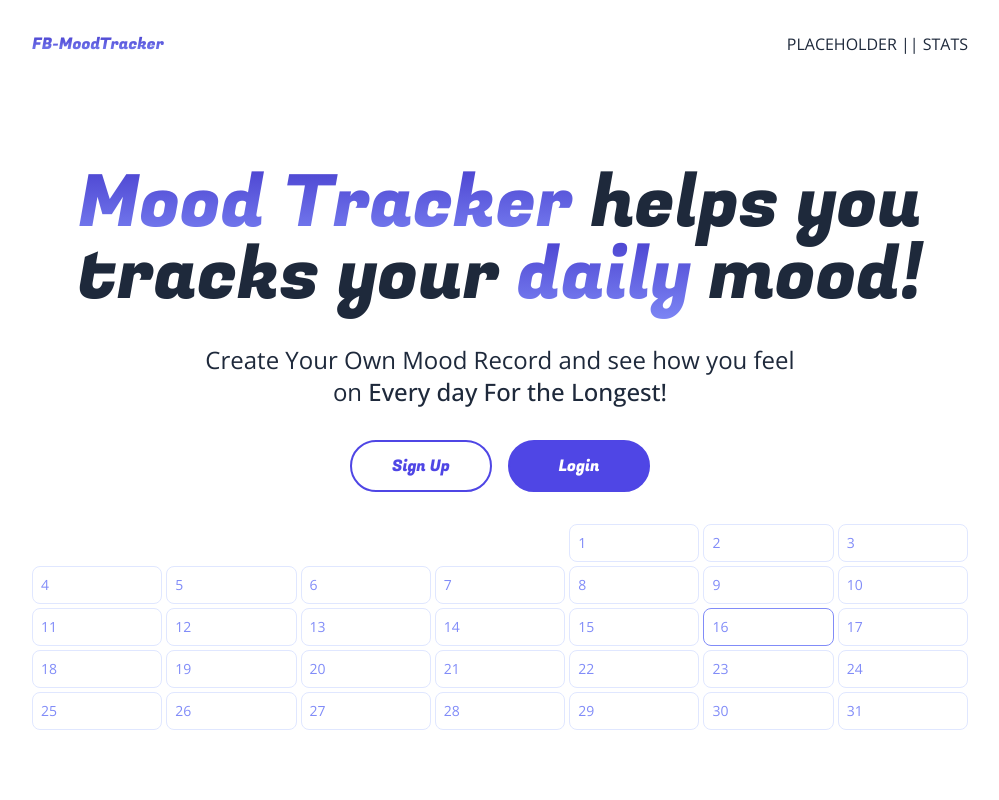
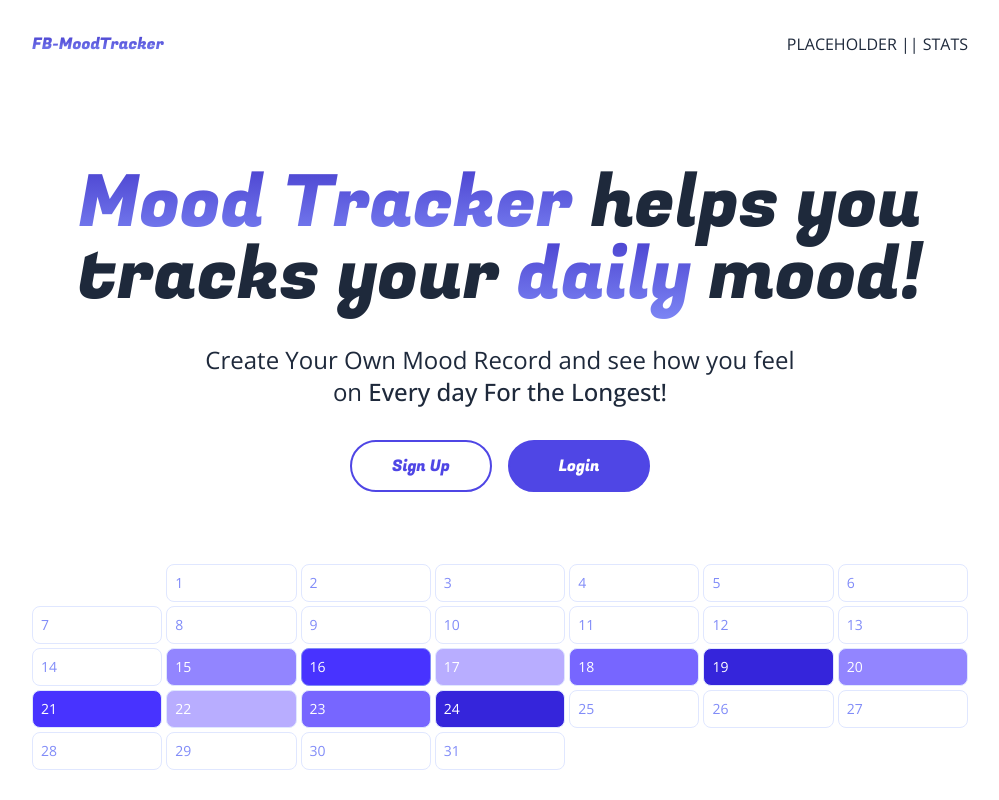
Before and after one commit to zidane-arkan/moodtracker-nexjs, a Next.js app: page / in a window 1280 px wide. Shown: the top 800 px of the page, without its empty margins (140-1139 px from the left). Built offline with nearby package versions, Linux system fonts and the light colour scheme.

Commit message:
update calender with dataset

```diff
--- a/app/layout.tsx
+++ b/app/layout.tsx
@@ -1,5 +1,6 @@
 import type { Metadata } from "next";
 import { Fugaz_One, Open_Sans } from "next/font/google";
+import Link from "next/link";
 import "./globals.css";
 
 const openSans = Open_Sans({ subsets: ["latin"] });
@@ -17,7 +18,11 @@ export default function RootLayout({
 }>) {
   const header = (
     <header className="p-4 sm:p-8 flex items-center justify-between">
-      <h1 className={`${fugazOne.className} text-gradient`}>FB-MoodTracker</h1>
+      <Link href="/">
+        <h1 className={`${fugazOne.className} text-gradient`}>
+          FB-MoodTracker
+        </h1>
+      </Link>
       <div className="flex items-center justify-between">
         PLACEHOLDER || STATS
       </div>
--- a/components/Calender.tsx
+++ b/components/Calender.tsx
@@ -1,5 +1,6 @@
 import React from "react";
 import { Fugaz_One } from "next/font/google";
+import { gradients, baseRating, demoData } from "@/utils/index.js";
 
 const months = {
   January: "Jan",
@@ -29,9 +30,10 @@ const dayList = [
 
 const fugaz = Fugaz_One({ subsets: ["latin"], weight: ["400"] });
 
-export default function Calender() {
+export default function Calender(props: any) {
+  const { demo } = props;
   const year = 2024;
-  const month = "August";
+  const month = "July";
   const monthNow = new Date(year, Object.keys(months).indexOf(month), 1);
   const firstDayOfMonth = monthNow.getDay(); // 4
   const daysInMonth = new Date(
@@ -41,37 +43,42 @@ export default function Calender() {
   ).getDate(); // 31
 
   const daysToDisplay = firstDayOfMonth + daysInMonth; // 35
-  const numRows = Math.floor(daysToDisplay / 7) + (daysToDisplay % 7 ? 1 : 0); // 5 + 1 = 6
+  const numRows = Math.floor(daysToDisplay / 7) + (daysToDisplay % 7 ? 1 : 0); // 5 + 0 = 5
 
   return (
-    <div className="flex flex-col overflow-hidden gap-1">
-      {[...Array(numRows)].map((_, rowIndex) => (
+    <div className="flex flex-col overflow-hidden gap-1 py-4 sm:py-6 md:py-10">
+      {Array.from({ length: numRows }).map((_, rowIndex) => (
         <div key={rowIndex} className="grid grid-cols-7 gap-1">
           {dayList.map((dayOfWeek, dayOfWeekIndex) => {
-            let dayIndex =
+            const dayIndex =
               rowIndex * 7 + dayOfWeekIndex - (firstDayOfMonth - 1);
-            let dayDisplay =
-              dayIndex > daysInMonth
-                ? false
-                : rowIndex === 0 && dayOfWeekIndex < firstDayOfMonth
-                ? false
-                : true;
+            const dayDisplay = dayIndex > 0 && dayIndex <= daysInMonth;
+            const isToday = dayIndex === now.getDate();
 
-            let isToday = dayIndex === now.getDate();
             if (!dayDisplay) {
               return <div key={dayOfWeekIndex} className="bg-white" />;
             }
-            let color;
+
+            const backgroundColor = demo
+              ? gradients.indigo[
+                  baseRating[dayIndex as keyof typeof baseRating]
+                ]
+              : dayIndex in demoData
+              ? gradients.indigo[demoData[dayIndex as keyof typeof demoData]]
+              : "white";
+
+            const textColor =
+              backgroundColor === "white" ? "text-indigo-400" : "text-white";
+
             return (
               <div
+                style={{ background: backgroundColor }}
                 key={dayOfWeekIndex}
                 className={`${
                   isToday ? "border-indigo-400" : "border-indigo-100"
-                } ${
-                  color ? "white" : "text-indigo-400"
-                } text-xs sm:text-sm border border-solid p-2 flex items-center  gap-2 justify-between rounded-lg`}
+                } ${backgroundColor} text-xs sm:text-sm border border-solid p-2 flex items-center gap-2 justify-between rounded-lg`}
               >
-                <p>{dayIndex}</p>
+                <p className={textColor}>{dayIndex}</p>
               </div>
             );
           })}
--- /dev/null
+++ b/utils/index.js
@@ -0,0 +1,117 @@
+export const gradients = {
+  indigo: [
+    "#dcd6ff",
+    "#b8adff",
+    "#9285ff",
+    "#7766ff",
+    "#4833ff",
+    "#3525db",
+    "#261ab1",
+    "#1a1093",
+    "#10097a",
+  ],
+  green: [
+    "#dcfdc3",
+    "#affc9d",
+    "#7cf86c",
+    "#4bf246",
+    "#0cea1c",
+    "#0dc928",
+    "#0ca82f",
+    "#038731",
+    "#047031",
+  ],
+  blue: [
+    "#ccfffa",
+    "#9afefe",
+    "#66f1fc",
+    "#41dffa",
+    "#07c2f7",
+    "#0497d4",
+    "#0171b1",
+    "#02518e",
+    "#003a76",
+  ],
+  yellow: [
+    "#fff8db",
+    "#fff0b8",
+    "#ffe495",
+    "#ffd97b",
+    "#ffc84f",
+    "#dba339",
+    "#b78127",
+    "#936118",
+    "#7a4b10",
+  ],
+  pink: [
+    "#ffd8f2",
+    "#ffb1ea",
+    "#ff8aea",
+    "#ff6df1",
+    "#ff3dfe",
+    "#cd2ddb",
+    "#9d1fb7",
+    "#731493",
+    "#540b7a",
+  ],
+};
+
+export const baseRating  = {
+  0: 2,
+  1: 5,
+  2: 4,
+  3: 1,
+  4: 3,
+  5: 2,
+  6: 4,
+  7: 1,
+  8: 5,
+  9: 3,
+  10: 2,
+  11: 4,
+  12: 1,
+  13: 3,
+  14: 5,
+  15: 2,
+  16: 4,
+  17: 1,
+  18: 3,
+  19: 5,
+  20: 2,
+  21: 4,
+  22: 1,
+  23: 3,
+  24: 5,
+  25: 3,
+  26: 4,
+  27: 2,
+  28: 1,
+  29: 2,
+  30: 4,
+  31: 1,
+  32: 3,
+  33: 5,
+  34: 2,
+  35: 4,
+  36: 1,
+  37: 5,
+  38: 3,
+  39: 2,
+  40: 5,
+  41: 4,
+  42: 1,
+  43: 3,
+};
+
+export const demoData = {
+  15: 2,
+  16: 4,
+  17: 1,
+  18: 3,
+  19: 5,
+  20: 2,
+  21: 4,
+  22: 1,
+  23: 3,
+  24: 5,
+};
```
